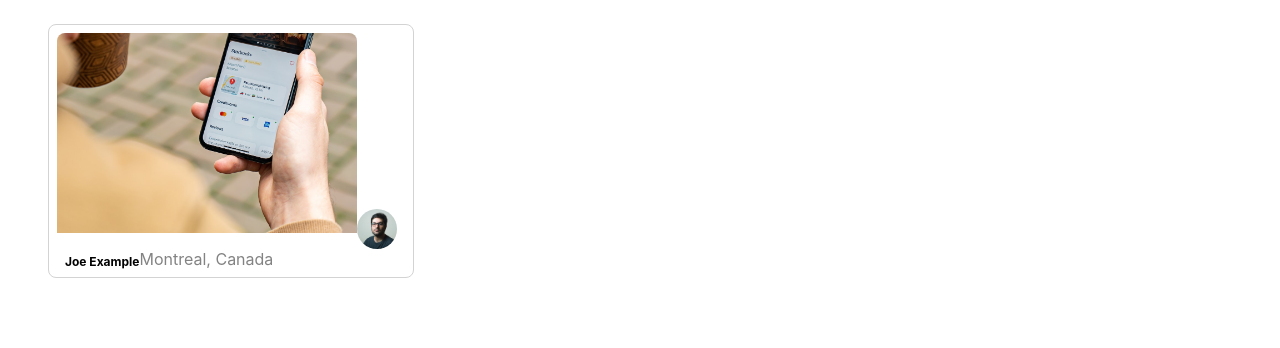
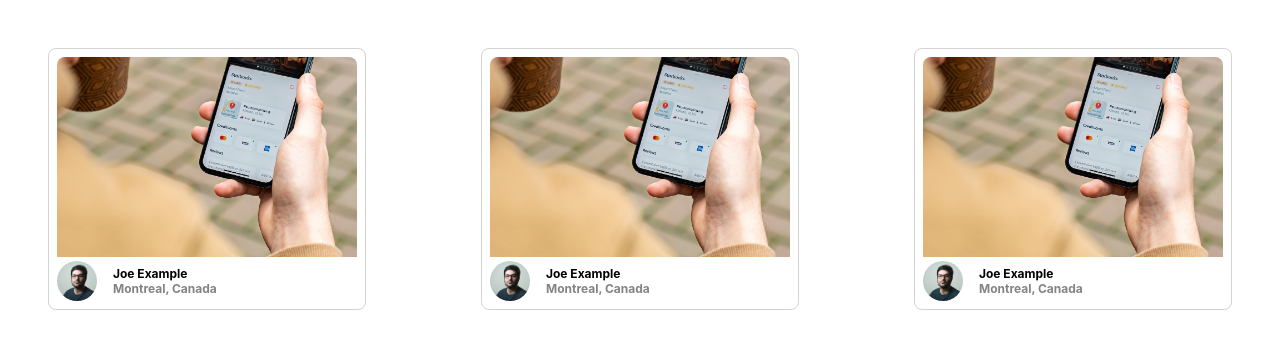
Before and after one commit to amurrai/photolabs, a React (Create React App) app in the folder frontend/: page / in a window 1280 px wide. Shown: the top 348 px of the page. Built offline with nearby package versions, Linux system fonts and the light colour scheme; the HTML template or start-up script is replaced by a standard one.

Commit message:
Implement PhotoList

```diff
--- a/frontend/src/App.jsx
+++ b/frontend/src/App.jsx
@@ -1,6 +1,6 @@
 import React from 'react';
 
-import PhotoListItem from './components/PhotoListItem';
+import PhotoList from 'components/PhotoList';
 import './App.scss';
 
 const sampleDataForPhotoListItem = {
@@ -14,10 +14,12 @@ const sampleDataForPhotoListItem = {
   profile: `${process.env.PUBLIC_URL}/profile-1.jpg`,
 };
 
+const photos = new Array(3);
+
 const App = () => {
   return (
     <div className="App">
-      <PhotoListItem data={sampleDataForPhotoListItem}/>
+      <PhotoList data={sampleDataForPhotoListItem} />
     </div>
   );
 };
--- a/frontend/src/components/PhotoList.jsx
+++ b/frontend/src/components/PhotoList.jsx
@@ -1,4 +1,6 @@
 import React from "react";
+
+import PhotoListItem from './PhotoListItem';
 
 import "../styles/PhotoList.scss";
 
@@ -56,10 +58,14 @@ const sampleDataForPhotoList = [
   },
 ];
 
-const PhotoList = () => {
+const PhotoList = ({data}) => {
+  const photos = [...Array(3)]
+
   return (
     <ul className="photo-list">
-      {/* Insert React */}
+       {photos.map(() => (
+        <PhotoListItem key={data.id} data={data}/>
+       ))}
     </ul>
   );
 };
--- a/frontend/src/components/PhotoListItem.jsx
+++ b/frontend/src/components/PhotoListItem.jsx
@@ -8,10 +8,12 @@ const PhotoListItem = ({data}) => {
   return (
     <div className="photo-list__item">
       <img className="photo-list__image" src={data.imageSource} />
-      <img className="photo-list__user-profile" src={data.profile} />
       <div className="photo-list__user-details">
-        <span className="photo-list__user-info">{data.username}</span>
-        <span className="photo-list__user-location">{data.location.city}, {data.location.country}</span>
+        <img className="photo-list__user-profile" src={data.profile} />
+        <div className="photo-list__user-info">
+          <span> {data.username} </span> <br />
+          <span className="photo-list__user-location">{data.location.city}, {data.location.country}</span>
+        </div>
       </div>
     </div>
   )
```
